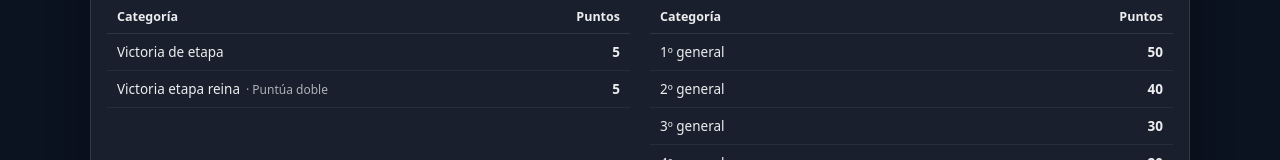
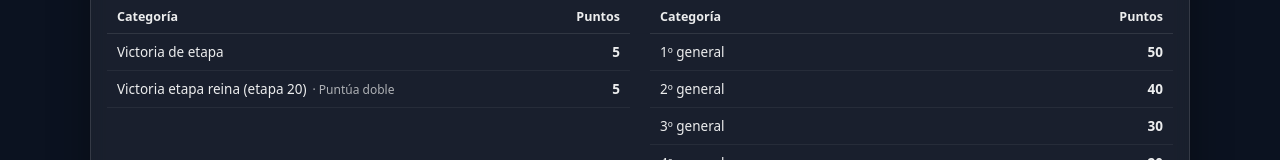
Before and after one commit to JaviElio/CicloPorra, a React (Vite) app in the folder porra-tour/: page /#/premios in a window 1280 px wide. Shown: the part 317-477 px from the top of the page. Built offline with nearby package versions, Linux system fonts and the light colour scheme.

Commit message:
tabla premios: número de etapa reina añadido

```diff
--- a/porra-tour/src/components/CiclistaRow.tsx
+++ b/porra-tour/src/components/CiclistaRow.tsx
@@ -10,7 +10,9 @@ export function renderLogrosSummary(logros: Logros, config: Config) {
   if (logros.victorias_etapa > 0 && getPuntosVictoriasEtapa(logros, config) > 0) {
     items.push(`Victorias etapas: ${logros.victorias_etapa}`);
   }
-  if (logros.etapa_reina && config.puntuacion.victoria_etapa_reina > 0) items.push('Etapa reina');
+  if (logros.etapa_reina && config.puntuacion.victoria_etapa_reina > 0) {
+    items.push(config.etapa_reina ? `Etapa reina (etapa ${config.etapa_reina})` : 'Etapa reina');
+  }
   if (logros.posicion_general != null && getPuntosPosicionGeneral(logros.posicion_general, config) > 0) {
     items.push(`CG: ${logros.posicion_general}º`);
   }
--- a/porra-tour/src/components/TablaPremios.tsx
+++ b/porra-tour/src/components/TablaPremios.tsx
@@ -9,6 +9,7 @@ type PremioRow = {
 function buildPremios(config: Config): { etapas: PremioRow[]; final: PremioRow[] } {
   const p = config.puntuacion;
   const cg = p.clasificacion_general;
+  const etapaReinaLabel = config.etapa_reina ? `Victoria etapa reina (etapa ${config.etapa_reina})` : 'Victoria etapa reina';
 
   const posiciones = Object.keys(cg)
     .map(Number)
@@ -21,7 +22,7 @@ function buildPremios(config: Config): { etapas: PremioRow[]; final: PremioRow[]
   return {
     etapas: [
       { categoria: 'Victoria de etapa', puntos: p.victoria_etapa },
-      { categoria: 'Victoria etapa reina', puntos: p.victoria_etapa_reina, nota: 'Puntúa doble' },
+      { categoria: etapaReinaLabel, puntos: p.victoria_etapa_reina, nota: 'Puntúa doble' },
     ].filter((row) => row.puntos !== 0),
     final: [
       ...posiciones,
```
